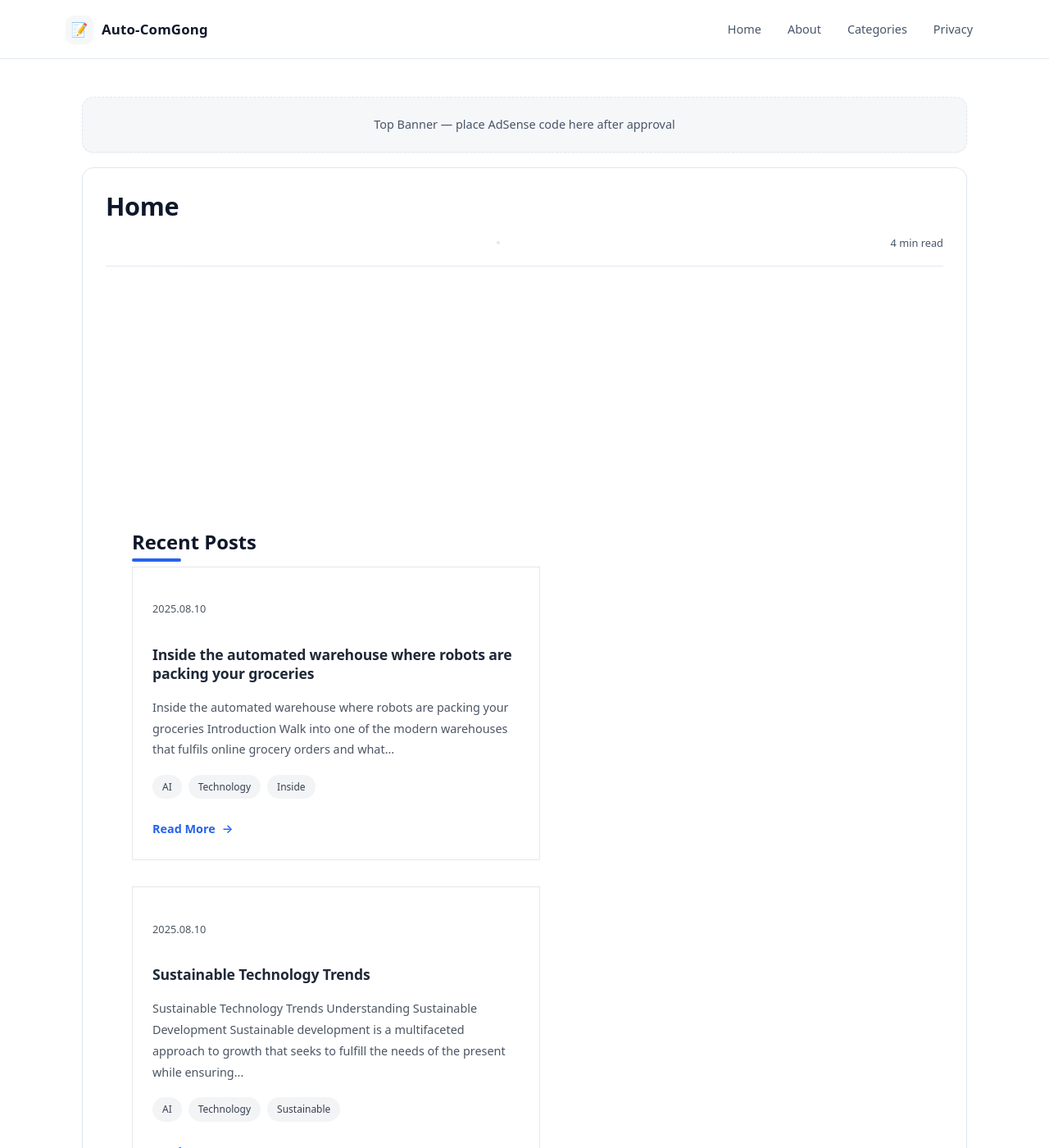
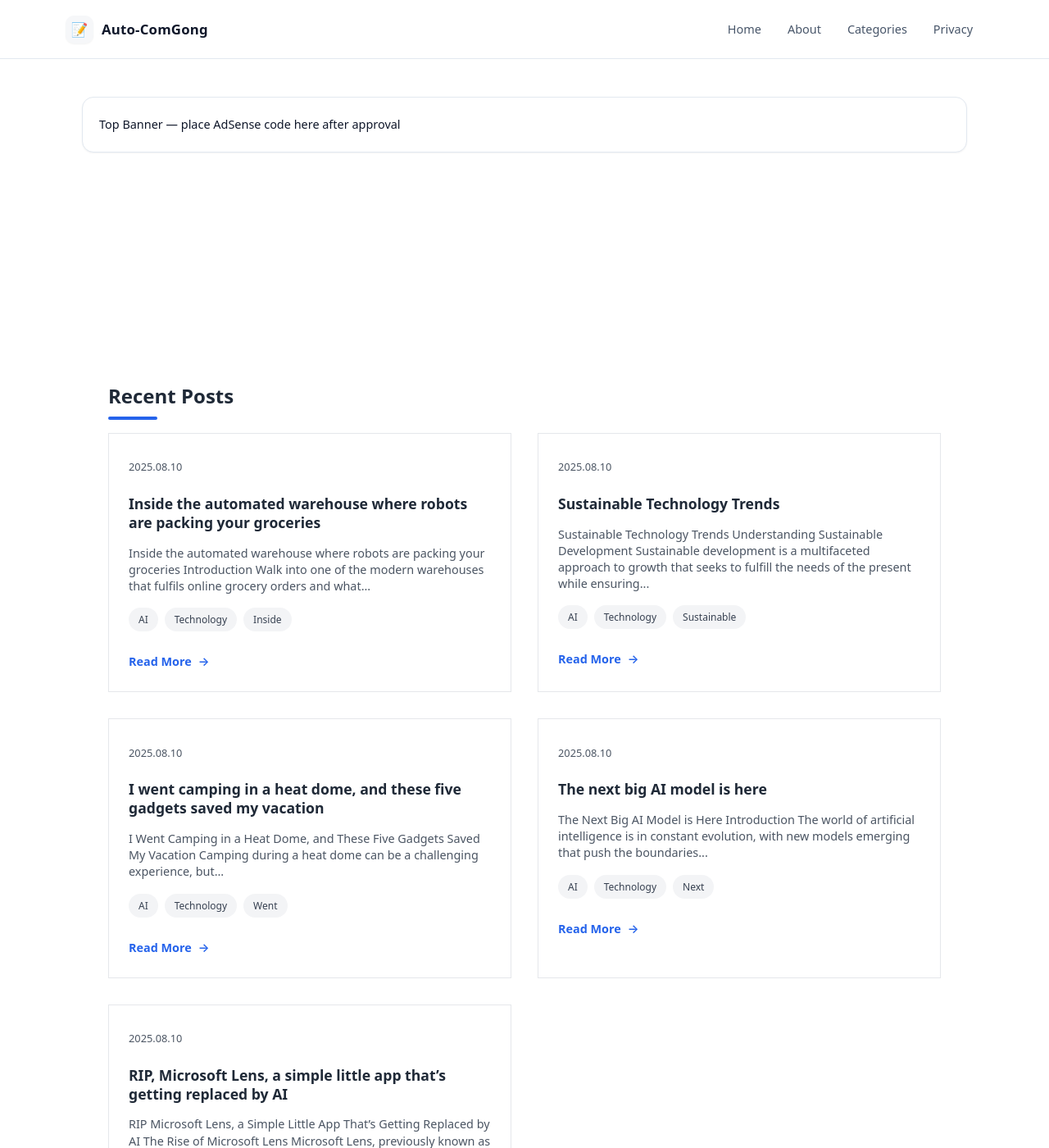
Before and after one commit to grayson1999/AutoBlog-Pipe, a Jekyll site: the page built from site/index.html, in a window 1280 px wide and 1400 px high. Shown: the whole window at 82% size. Built offline with Jekyll 4.4.1, drawn with Linux system fonts in a browser that asks for light colours; some of the changed text lies outside the part shown.

Commit message:
fix: Jekyll 플러그인 기반 동적 카테고리 시스템 및 Home 레이아웃 개선
- Jekyll 플러그인으로 카테고리 페이지 자동 생성 (_plugins/category_generator.rb)
- 모든 카테고리에 대해 /category/{slug}/ URL 자동 생성
- Home 전용 레이아웃 생성으로 사이드바 공백 완전 제거
- 단일 컬럼 레이아웃으로 가독성 대폭 향상
- Featured Categories 링크 오류 완전 해결
- 카테고리 URL 생성 로직 일관성 개선

🤖 Generated with [Claude Code](https://claude.ai/code)

Co-Authored-By: Claude <noreply@anthropic.com>

```diff
--- /dev/null
+++ b/site/_layouts/home.html
@@ -0,0 +1,288 @@
+<!DOCTYPE html>
+<html lang="{{ page.lang | default: site.lang | default: 'en' }}">
+    <head>
+        <meta charset="utf-8">
+        <meta name="viewport" content="width=device-width, initial-scale=1">
+        <script async src="https://pagead2.googlesyndication.com/pagead/js/adsbygoogle.js?client=ca-pub-6659594664617513"
+     crossorigin="anonymous"></script>
+        <title>{% if page.title %}{{ page.title }} · {{ site.title }}{% else
+            %}{{ site.title }}{% endif %}</title>
+        <meta name="description"
+            content="{% if page.excerpt %}{{ page.excerpt | strip_html | strip_newlines | truncate: 160 }}{% else %}{{ site.description }}{% endif %}">
+        <link rel="canonical"
+            href="{{ page.url | replace:'index.html','' | absolute_url }}">
+
+        {% seo %}
+
+        <style>
+    /*
+      Clean, American-style blog layout focused on readability & accessibility.
+      - System font stack (no blocking webfonts)
+      - Comfortable line length (60–75ch)
+      - Clear hierarchy, generous whitespace
+      - Light/Dark mode via prefers-color-scheme
+      - Mobile-first, sticky TOC on desktop
+      - Accessible skip link, nav button with aria-
+    */
+
+    :root {
+      /* Light theme */
+      --bg: #ffffff;
+      --surface: #ffffff;
+      --muted-surface: #f6f7f9;
+      --text: #0f172a;          /* slate-900 */
+      --text-muted: #475569;    /* slate-600 */
+      --border: #e2e8f0;        /* slate-200 */
+      --primary: #2563eb;       /* blue-600 */
+      --primary-ink: #1e3a8a;   /* blue-900 */
+      --shadow-sm: 0 1px 2px rgba(0,0,0,.05);
+      --shadow-md: 0 8px 24px rgba(2,6,23,.08);
+      --radius: 14px;
+
+      /* Gray scale for homepage */
+      --gray-100: #f3f4f6;
+      --gray-200: #e5e7eb;
+      --gray-600: #4b5563;
+      --gray-700: #374151;
+      --gray-800: #1f2937;
+
+      /* Typography scale - reduced by 15% */
+      --fs-0: clamp(.714rem, .697rem + .17vw, .782rem);
+      --fs-1: clamp(.85rem, .833rem + .17vw, .903rem);
+      --fs-2: clamp(.956rem, .893rem + .425vw, 1.063rem);
+      --fs-3: clamp(1.148rem, .978rem + .765vw, 1.488rem);
+      --fs-4: clamp(1.488rem, 1.148rem + 1.275vw, 1.913rem);
+
+      color-scheme: light dark;
+    }
+
+    @media (prefers-color-scheme: dark) {
+      :root {
+        --bg: #0b1220;
+        --surface: #0f172a;      /* slate-900 */
+        --muted-surface: #0b1324;/* deep slate */
+        --text: #e5e7eb;         /* slate-200 */
+        --text-muted: #94a3b8;    /* slate-400 */
+        --border: #1f2937;        /* slate-800 */
+        --primary: #60a5fa;       /* blue-400 */
+        --primary-ink: #bfdbfe;   /* blue-200 */
+        --shadow-sm: 0 1px 2px rgba(0,0,0,.4);
+        --shadow-md: 0 10px 30px rgba(0,0,0,.35);
+
+        /* Gray scale for homepage - Dark mode */
+        --gray-100: #1f2937;
+        --gray-200: #374151;
+        --gray-600: #9ca3af;
+        --gray-700: #e5e7eb;
+        --gray-800: #f9fafb;
+
+          /* 카드/박스류 배경/테두리/텍스트 */
+        .card,
+        .ad,
+        .sidebar .section,
+        article.article,
+        .post-card,
+        .page,
+        .post,
+        .sidebar-card {
+            background: var(--surface) !important;
+            border-color: var(--border) !important;
+            color: var(--text) !important;
+        }
+
+        /* 제목/링크 대비 강화 */
+        .post-title,
+        .post-title a,
+        .title a,
+        .post-card .title a {
+            color: var(--text) !important;
+            text-decoration: none;
+        }
+
+        /* 메타/요약은 약간 옅게 */
+        .post-meta,
+        .post-date,
+        .excerpt,
+        .post-excerpt {
+            color: var(--text-muted) !important;
+        }
+
+        /* 읽기 링크/태그 칩 */
+        .read-more { color: var(--primary) !important; }
+        .tag,
+        .category,
+        .tag-chip {
+            background: var(--muted-surface) !important;
+            color: var(--text-muted) !important;
+            border: 1px solid var(--border) !important;
+        }
+      }
+    }
+
+    * { box-sizing: border-box; }
+    html { scroll-behavior: smooth; }
+
+    body {
+      margin: 0;
+      font-family: ui-sans-serif, system-ui, -apple-system, Segoe UI, Roboto, Noto Sans, Ubuntu, Cantarell, Helvetica Neue, Arial, "Apple Color Emoji", "Segoe UI Emoji";
+      color: var(--text);
+      background: var(--bg);
+      line-height: 1.75;
+      font-size: var(--fs-1);
+      -webkit-font-smoothing: antialiased;
+      -moz-osx-font-smoothing: grayscale;
+      scroll-behavior: smooth;
+    }
+
+    /* Enhanced focus states for accessibility */
+    *:focus-visible {
+      outline: 2px solid var(--primary);
+      outline-offset: 2px;
+      border-radius: 4px;
+    }
+
+    .container { max-width: 1120px; margin: 0 auto; padding: 0 20px; }
+
+    /* Skip link */
+    .skip-link {
+      position: absolute; left: -9999px; top: auto; width: 1px; height: 1px; overflow: hidden;
+    }
+    .skip-link:focus {
+      position: fixed; left: 16px; top: 16px; width: auto; height: auto;
+      background: var(--surface); color: var(--primary-ink); padding: 10px 14px;
+      border: 1px solid var(--border); border-radius: 10px; z-index: 9999;
+      box-shadow: var(--shadow-md);
+    }
+
+    /* Header */
+    header {
+      position: sticky; top: 0; z-index: 1000; backdrop-filter: saturate(180%) blur(10px);
+      background: color-mix(in srgb, var(--surface) 92%, transparent);
+      border-bottom: 1px solid var(--border);
+    }
+    .header-wrap { display: flex; align-items: center; justify-content: space-between; padding: 14px 0; gap: 12px; }
+    .brand {
+      display: inline-flex; align-items: center; gap: 10px; text-decoration: none;
+      font-weight: 700; color: var(--text); letter-spacing: .2px; font-size: 1.05rem;
+    }
+    .brand .mark { display: grid; place-items: center; width: 34px; height: 34px; border-radius: 10px; background: var(--muted-surface); box-shadow: var(--shadow-sm); }
+
+    nav[aria-label="Primary"] { display: flex; align-items: center; gap: 6px; }
+    .nav-list { list-style: none; display: flex; gap: 6px; margin: 0; padding: 0; }
+    .nav-list a {
+      display: inline-flex; align-items: center; gap: 8px;
+      text-decoration: none; color: var(--text-muted);
+      padding: 8px 12px; border-radius: 10px; border: 1px solid transparent;
+    }
+    .nav-list a:hover { color: var(--text); background: var(--muted-surface); border-color: var(--border); }
+
+    .nav-toggle { display: none; border: 1px solid var(--border); background: var(--surface); border-radius: 10px; padding: 8px 10px; }
+
+    /* Layout - single column for home */
+    main { padding: 28px 0 48px; }
+    .home-grid { display: block; }
+
+    .card { background: var(--surface); border: 1px solid var(--border); border-radius: var(--radius); box-shadow: var(--shadow-sm); }
+
+    /* Article - full width for home */
+    article.home-content { padding: 0; background: none; border: none; box-shadow: none; }
+
+    /* Footer */
+    footer { border-top: 1px solid var(--border); background: var(--surface); }
+    .footer-wrap { padding: 32px 0; color: var(--text-muted); text-align: center; }
+    .footer-links { display: flex; gap: 16px; justify-content: center; flex-wrap: wrap; margin: 8px 0 14px; }
+    .footer-links a { color: var(--text-muted); text-decoration: none; padding: 6px 8px; border-radius: 8px; }
+    .footer-links a:hover { color: var(--text); background: var(--muted-surface); }
+
+    /* Mobile nav */
+    @media (max-width: 880px) {
+      .nav-toggle { display: inline-flex; }
+      .nav-list { display: none; position: absolute; right: 20px; top: 64px; background: var(--surface); border: 1px solid var(--border); border-radius: 12px; padding: 8px; box-shadow: var(--shadow-md); }
+      .nav-list.open { display: flex; flex-direction: column; min-width: 200px; }
+      .nav-list a { padding: 10px 12px; }
+    }
+
+    /* Reading progress */
+    .progress { position: fixed; top: 0; left: 0; height: 3px; width: 0; background: linear-gradient(90deg, var(--primary), color-mix(in srgb, var(--primary) 60%, transparent)); z-index: 1001; }
+  </style>
+    </head>
+    <body>
+        <a class="skip-link" href="#content">Skip to content</a>
+        <div class="progress" id="progress"></div>
+
+        <header role="banner">
+            <div class="container header-wrap">
+                <a href="{{ '/' | relative_url }}" class="brand"
+                    aria-label="{{ site.title }} home">
+                    <span class="mark" aria-hidden="true">📝</span>
+                    <span>{{ site.title }}</span>
+                </a>
+
+                <nav aria-label="Primary">
+                    <button class="nav-toggle" id="navToggle"
+                        aria-expanded="false"
+                        aria-controls="primaryNav">☰</button>
+                    <ul id="primaryNav" class="nav-list">
+                        <li><a href="{{ '/' | relative_url }}">Home</a></li>
+                        <li><a
+                                href="{{ '/about' | relative_url }}">About</a></li>
+                        <li><a
+                                href="{{ '/categories' | relative_url }}">Categories</a></li>
+                        <li><a
+                                href="{{ '/privacy' | relative_url }}">Privacy</a></li>
+                    </ul>
+                </nav>
+            </div>
+        </header>
+
+        <main id="main" role="main">
+            <div class="container">
+                <!-- Top Ad (optional) -->
+                <div class="ad card" aria-label="Advertisement"
+                    role="complementary" style="padding: 20px; margin: 18px 0;">
+                    <!-- adsense-slot-1 -->
+                    Top Banner — place AdSense code here after approval
+                </div>
+
+                <div class="home-grid">
+                    <article class="home-content" itemscope
+                        itemtype="https://schema.org/Article">
+                        <div id="content">
+                            {{ content }}
+                        </div>
+                    </article>
+                </div>
+            </div>
+        </main>
+
+        <footer role="contentinfo">
+            <div class="container footer-wrap">
+                <nav class="footer-links" aria-label="Footer">
+                    <a href="{{ '/about' | relative_url }}">About</a>
+                    <a href="{{ '/privacy' | relative_url }}">Privacy</a>
+                </nav>
+                <div>&copy; {{ site.time | date: '%Y' }} {{ site.title }}. All
+                    rights reserved.</div>
+            </div>
+        </footer>
+
+        {% if site.google_analytics %}
+        <script async
+            src="https://www.googletagmanager.com/gtag/js?id={{ site.google_analytics }}"></script>
+        <script>
+    window.dataLayer = window.dataLayer || [];
+    function gtag(){dataLayer.push(arguments);} gtag('js', new Date()); gtag('config', '{{ site.google_analytics }}');
+  </script>
+        {% endif %}
+
+        <script>
+    // Mobile nav toggle
+    const navToggle = document.getElementById('navToggle');
+    const primaryNav = document.getElementById('primaryNav');
+    navToggle?.addEventListener('click', () => {
+      const open = primaryNav.classList.toggle('open');
+      navToggle.setAttribute('aria-expanded', open ? 'true' : 'false');
+    });
+  </script>
+    </body>
+</html>
--- /dev/null
+++ b/site/_plugins/category_generator.rb
@@ -0,0 +1,33 @@
+module Jekyll
+  class CategoryPageGenerator < Generator
+    safe true
+    priority :lowest
+
+    def generate(site)
+      return unless site.layouts.key? 'category'
+
+      dir = site.config['category_dir'] || 'category'
+
+      site.categories.each_key do |category|
+        category_slug = category.downcase.gsub(/\s+/, '-').gsub(/[^\w-]/, '')
+
+        site.pages << CategoryPage.new(site, site.source, File.join(dir, category_slug), category)
+      end
+    end
+  end
+
+  class CategoryPage < Page
+    def initialize(site, base, dir, category)
+      @site = site
+      @base = base
+      @dir = dir
+      @name = 'index.html'
+
+      self.process(@name)
+      self.read_yaml(File.join(base, '_layouts'), 'category.html')
+      self.data['category'] = category
+      self.data['title'] = "Category: #{category}"
+      self.data['description'] = "Posts in #{category} category"
+    end
+  end
+end
--- a/site/index.html
+++ b/site/index.html
@@ -65,7 +65,7 @@ title: "Home"
         <div class="categories-grid">
             {% assign categories = site.categories | sort %}
             {% for category in categories limit:6 %}
-            <a href="{{ '/category/' | append: category[0] | replace: '_', '-' | replace: ' ', '-' | downcase | relative_url }}" class="category-card">
+            <a href="{{ '/category/' | append: category[0] | downcase | replace: '_', '-' | replace: ' ', '-' | relative_url }}" class="category-card">
                 <h4>{{ category[0] | capitalize }}</h4>
                 <span class="post-count">{{ category[1] | size }} posts</span>
             </a>
```
Also changed, not shown: other parts of site/index.html (+1 -1 lines), site/_layouts/category.html (+1 -17 lines), site/pages/categories.md (+1 -1 lines).
